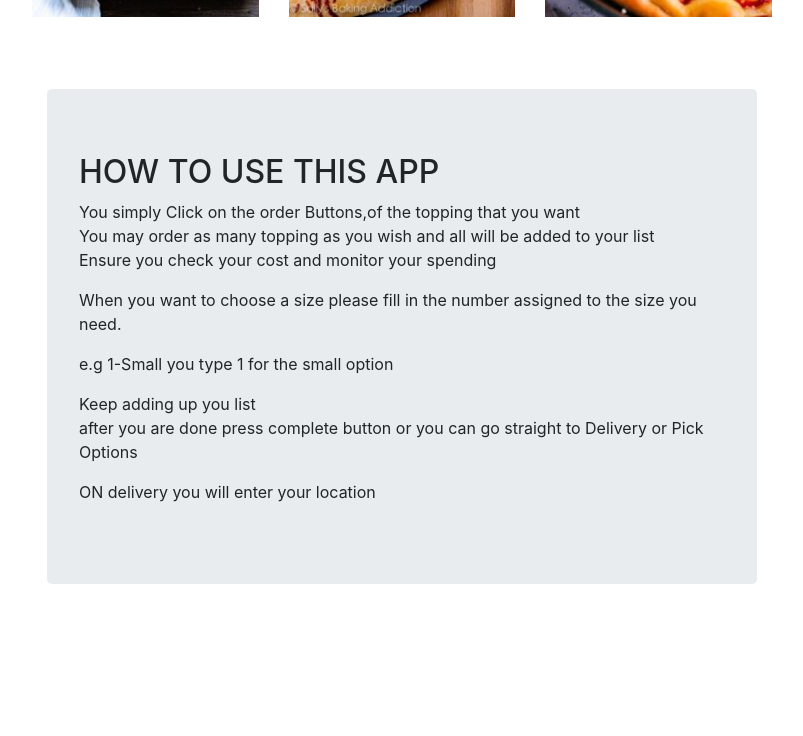
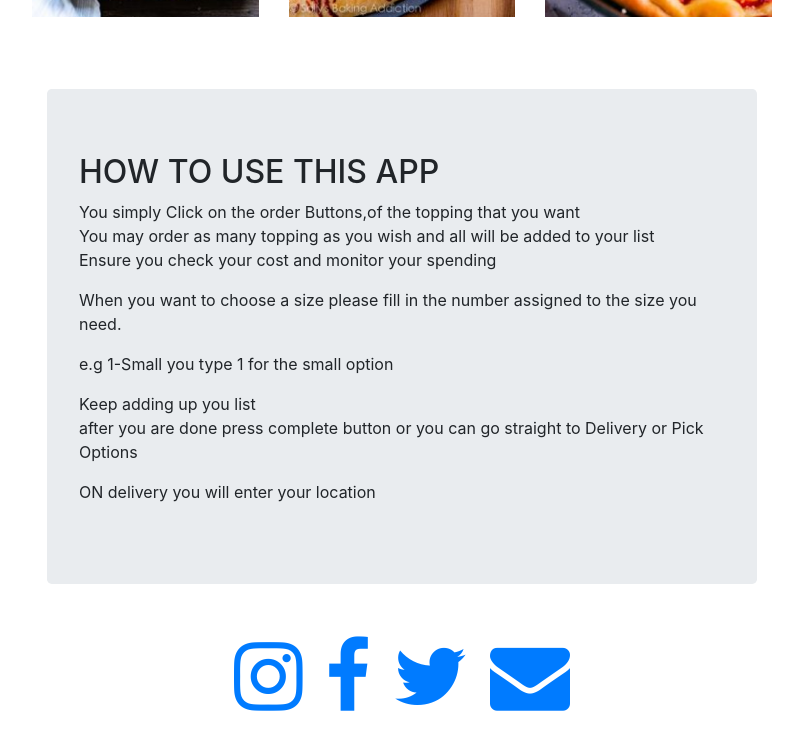
Before and after one commit to danielsind/pizza_pap, a plain HTML site: page index.html in a window 1280 px wide. Shown: the part 1756-2492 px from the top of the page, without its empty margins (338-1141 px from the left). Before the commit the page ends 2372 px from the top, so only its background shows below. Drawn offline with nearby package versions, Linux system fonts and the light colour scheme.

Commit message:
added contacts and readme edited

```diff
--- a/css/style.css
+++ b/css/style.css
@@ -11,4 +11,7 @@ nav{
 #order{
     margin-top: 5%;
     padding-top: 5%;
+}.footer{
+    font-size: 80px;
+    text-align: center;
 }
--- a/index.html
+++ b/index.html
@@ -7,6 +7,7 @@
   <meta http-equiv="X-UA-Compatible" content="ie=edge">
   <link rel="stylesheet" type="text/css" href="./css/bootstrap.css">
   <link rel="stylesheet" type="text/css" href="./css/style.css">
+  <link rel="stylesheet" href="https://cdnjs.cloudflare.com/ajax/libs/font-awesome/4.7.0/css/font-awesome.min.css">
   <title>pizza_pap</title>
 </head>
 
@@ -122,14 +123,30 @@
       <br><br><br>
       <div id="extra">
         <div class="jumbotron">
-        <h2>HOW TO USE THIS APP</h2>
-        <p>You simply Click on the order Buttons,of the topping that you want<br>You may order as many topping as you wish and all will be added to your list<br>Ensure you check your cost and monitor your spending</p>
-        <p>When you want to choose a size please fill in the number assigned to the size you need.</p>
-        <p>e.g 1-Small you type 1 for the small option</p>
-        <p>Keep adding up you list<br>after you are done press complete button or you can go straight to Delivery or Pick Options</p>
-        <p>ON delivery you will enter your location</p>
+          <h2>HOW TO USE THIS APP</h2>
+          <p>You simply Click on the order Buttons,of the topping that you want<br>You may order as many topping as you
+            wish and all will be added to your list<br>Ensure you check your cost and monitor your spending</p>
+          <p>When you want to choose a size please fill in the number assigned to the size you need.</p>
+          <p>e.g 1-Small you type 1 for the small option</p>
+          <p>Keep adding up you list<br>after you are done press complete button or you can go straight to Delivery or
+            Pick Options</p>
+          <p>ON delivery you will enter your location</p>
         </div>
 
+      </div>
+      <div id="contacts">
+        <div class="footer">
+          <footer>
+            <div class="icon-bar">
+              <a href="https://www.instagram.com/danielsindet254/" target="_blank"><i class="fa fa-instagram"></i></a>
+              <a href="https://www.facebook.com/profile.php?id=100009566441300" target="_blank"><i
+                  class="fa fa-facebook"></i></a>
+              <a href="https://twitter.com/daniel_sindet" target="_blank"><i class="fa fa-twitter"></i></a>
+              <a href="https://accounts.google.com/SignOutOptions?hl=en&continue=https://mail.google.com/mail&service=mail"
+                target="_blank"><i class="fa fa-envelope"></i></a>
+            </div>
+          </footer>
+        </div>
       </div>
       <script src="https://code.jquery.com/jquery-3.3.1.min.js"
         integrity="sha256-FgpCb/KJQlLNfOu91ta32o/NMZxltwRo8QtmkMRdAu8=" crossorigin="anonymous"></script>
```
